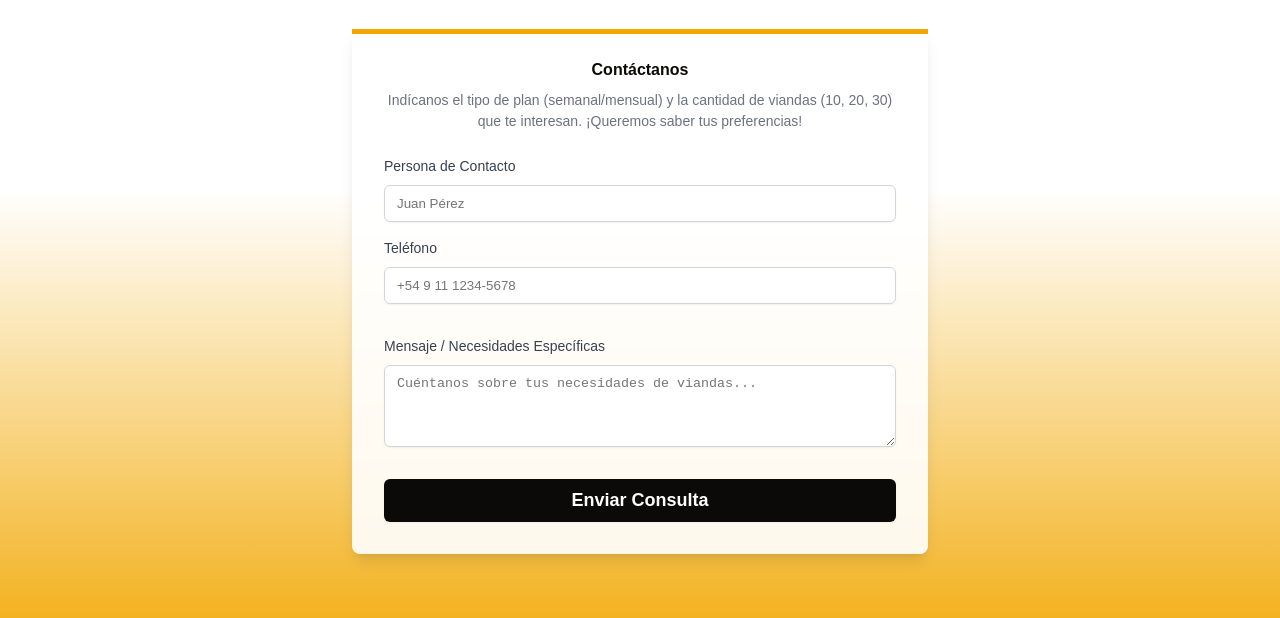
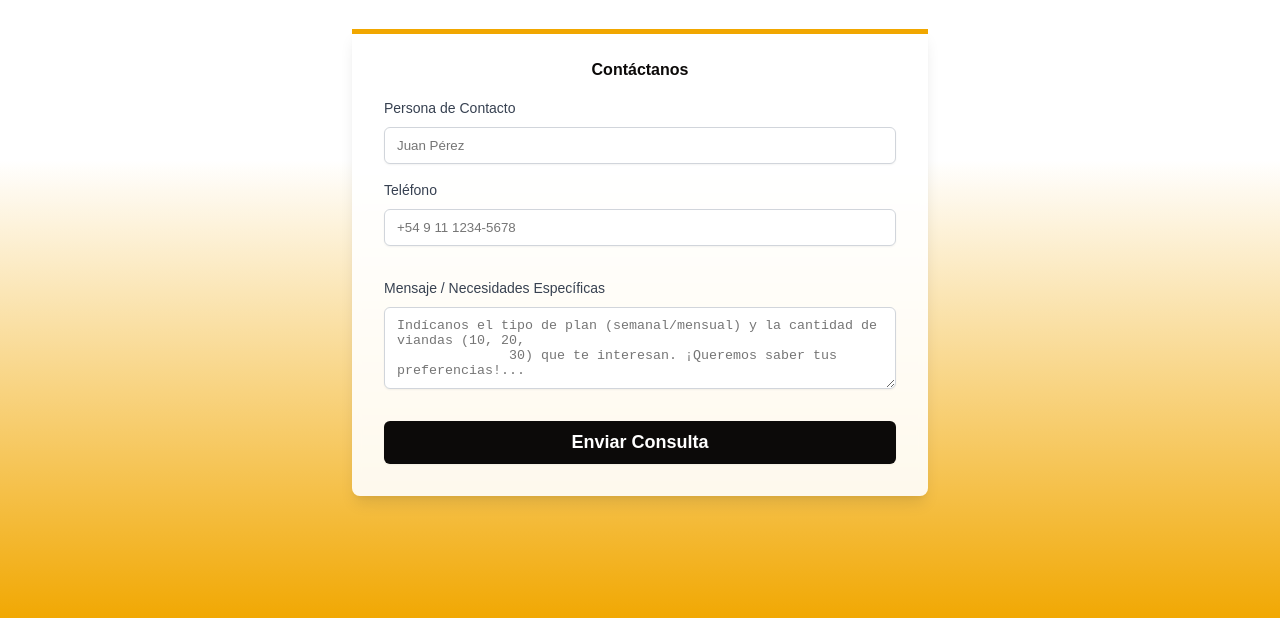
Before and after one commit to lucianomirandaGherzoni/berlini-app, a website: page index.html in a window 1280 px wide. Shown: the part 1069-1687 px from the top of the page. Drawn offline with nearby package versions, Linux system fonts and the light colour scheme; no server answers.

Commit message:
berlini deploy

```diff
--- a/index.html
+++ b/index.html
@@ -9,7 +9,7 @@
   <!-- Metadatos básicos Open Graph -->
   <meta property="og:title" content="Berlini Viandas">
   <meta property="og:description" content="Elegi tu vianda y disfruta los sabores unicos de berlini.">
-  <meta property="og:image" content="https://imgur.com/a/8vkSpe8">
+  <meta property="og:image" content="https://raw.githubusercontent.com/lucianomirandaGherzoni/berlini-app/51994a9702f51e58621f807ef84ffea58f1f6a14/img/logo-berlini.png">
   <meta property="og:url" content="https://berlini-app.vercel.app/">
   <meta property="og:type" content="website">
   <!-- Tabler icons CSS -->
@@ -91,8 +91,6 @@
         <div class="tarjeta-formulario animacion-04">
           <div class="">
             <h3 class="tarjeta-titulo">Contáctanos</h3>
-            <p class="tarjeta-descripcion">Indícanos el tipo de plan (semanal/mensual) y la cantidad de viandas (10, 20,
-              30) que te interesan. ¡Queremos saber tus preferencias!</p>
           </div>
           <form class="tarjeta-contenido">
             <div class="grupo-formulario">
@@ -107,7 +105,8 @@
             </div>
             <div class="grupo-formulario">
               <label for="mensaje">Mensaje / Necesidades Específicas</label>
-              <textarea id="mensaje" name="mensaje" placeholder="Cuéntanos sobre tus necesidades de viandas..."
+              <textarea id="mensaje" name="mensaje" placeholder="Indícanos el tipo de plan (semanal/mensual) y la cantidad de viandas (10, 20,
+              30) que te interesan. ¡Queremos saber tus preferencias!..."
                 rows="4"></textarea>
             </div>
             <div class="tarjeta-pie-contacto">
```
